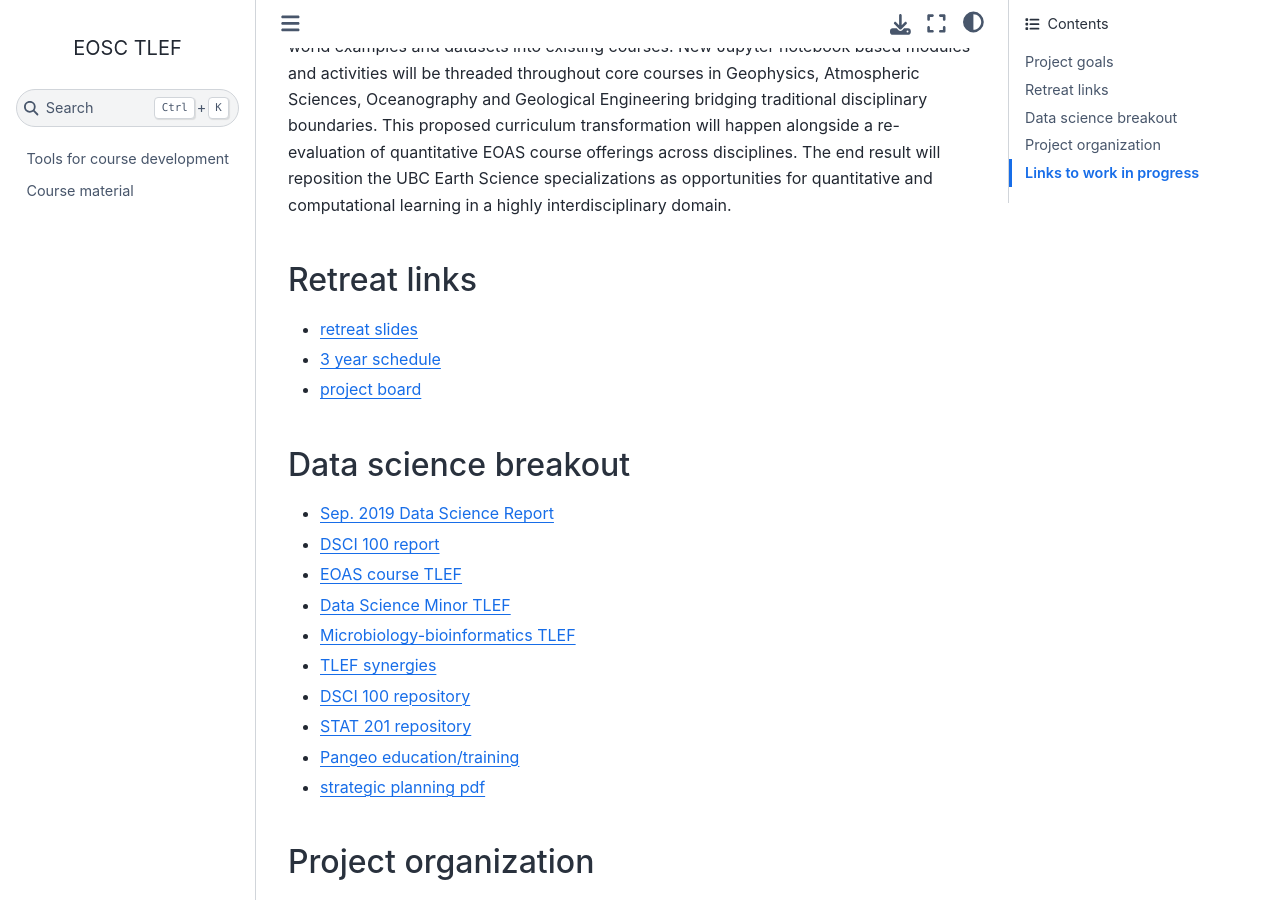
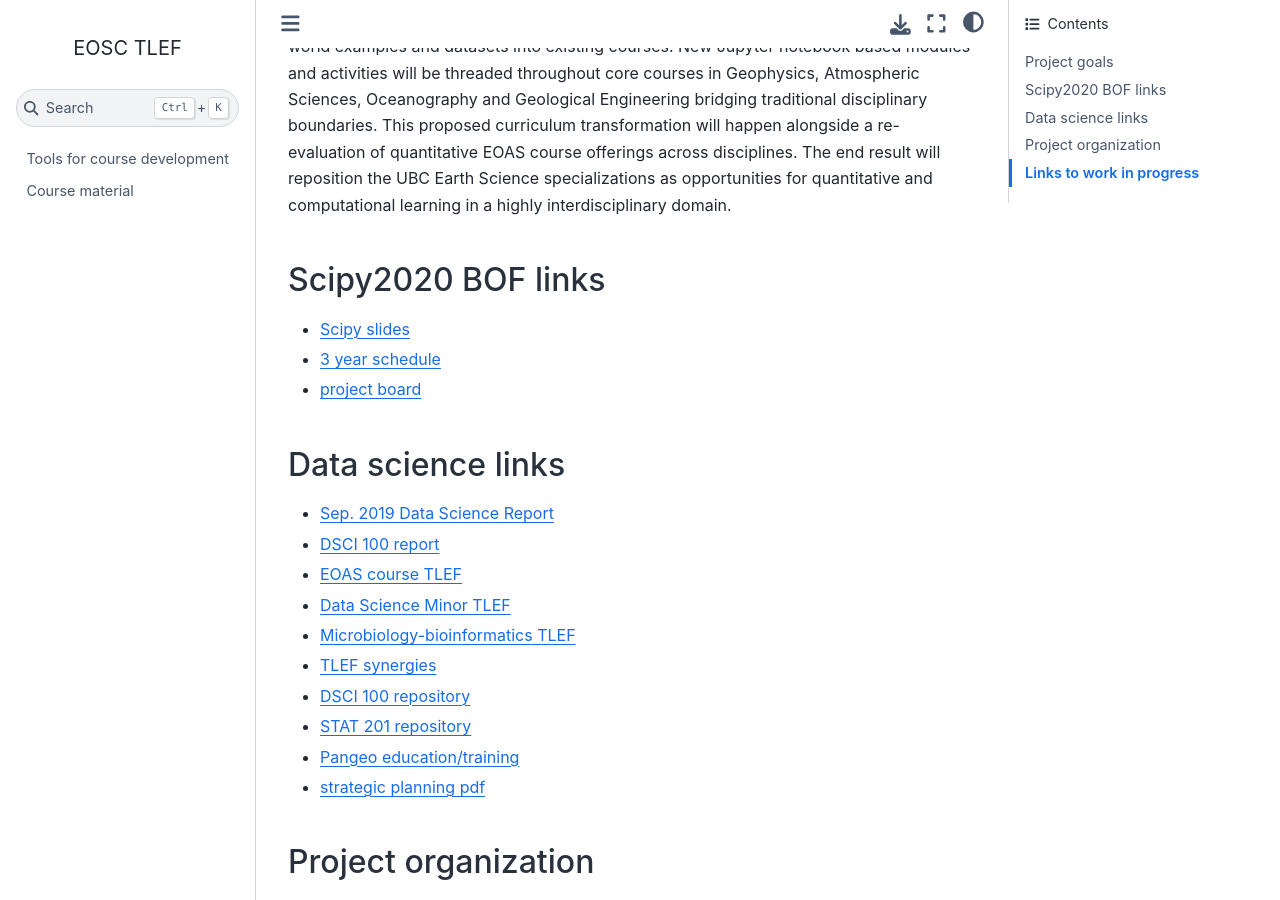
Before and after one commit to eoas-ubc/eoas-ubc.github.io, a Jupyter Book: the page built from docs/index.md, in a window 1280 px wide and 900 px high, scrolled down 447 px. Built offline with Jupyter Book 1.0.4 settings and Sphinx 7.4.7 and the Sphinx Book theme 1.1.4, drawn with Linux system fonts in a browser that asks for light colours.

Commit message:
update scipy talk

```diff
--- a/docs/index.md
+++ b/docs/index.md
@@ -1,3 +1,4 @@
+
 # EOAS TLEF -- DRAFT website
 
 This is the front page of an  ongoing project to transform teaching in the [UBC Department of Earth, Ocean and Atmospheric Science](https://www.eoas.ubc.ca) to use open source tools, particularly [Jupyter notebooks](https://www.jupyter.org) organized as [executable books](https://executablebooks.org/en/latest/)
@@ -6,20 +7,21 @@ Project title: Embedding Open-source Computational Tools into the Quantitative E
 
 Project funding: [the UBC Teaching and Learning Enhancement Fund](https://tlef.ubc.ca/funded-proposals/entry/714/)
 
++++
 
 ## Project goals
 
 Using open source, cloud-based computing we aim to integrate computational and quantitative skills more comprehensively into the EOAS curriculum, incorporating real world examples and datasets into existing courses. New Jupyter notebook based modules and activities will be threaded throughout core courses in Geophysics, Atmospheric Sciences, Oceanography and Geological Engineering bridging traditional disciplinary boundaries. This proposed curriculum transformation will happen alongside a re-evaluation of quantitative EOAS course offerings across disciplines. The end result will reposition the UBC Earth Science specializations as opportunities for quantitative and computational learning in a highly interdisciplinary domain.
 
-## Retreat links
+## Scipy2020 BOF links
 
-- [retreat slides](https://phaustin.github.io/eoas-ubc.github.io/retreat_slideshow.slides.html)
+- [Scipy slides](https://eoas-ubc.github.io/scipy/scipy_bof_slides.slides.html)
 
-- [3 year schedule](https://phaustin.github.io/eoas-ubc.github.io/pdffiles/project_timeline.pdf)
+- [3 year schedule](https://eoas-ubc.github.io/pdffiles/project_timeline.pdf)
 
 - [project board](https://github.com/eoas-ubc/eoas_tlef/projects/2)
 
-## Data science breakout
+## Data science links
 
 - [Sep. 2019 Data Science Report](https://github.com/eoas-ubc/eoas-ubc.github.io/blob/docs/pdffiles/Data_Science_Report_Sept2019.pdf)
 
```
Also changed, not shown: 1 other file.
